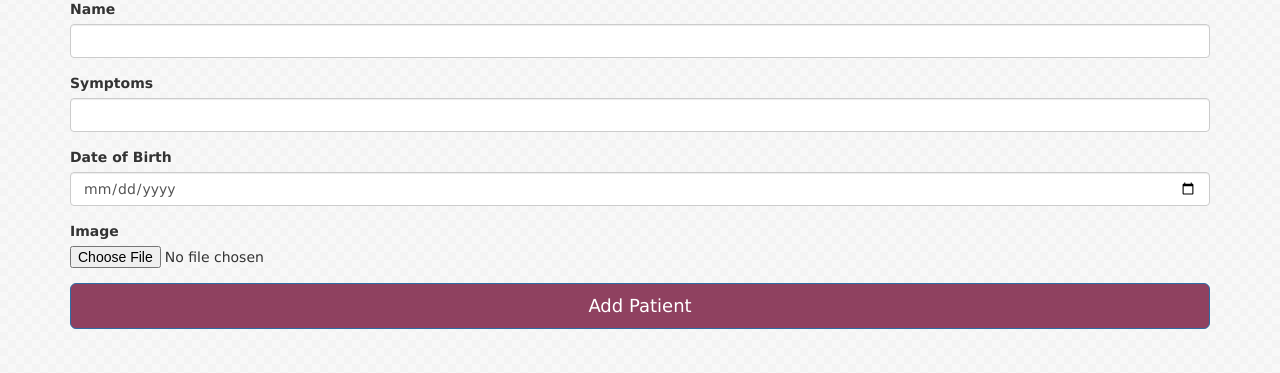
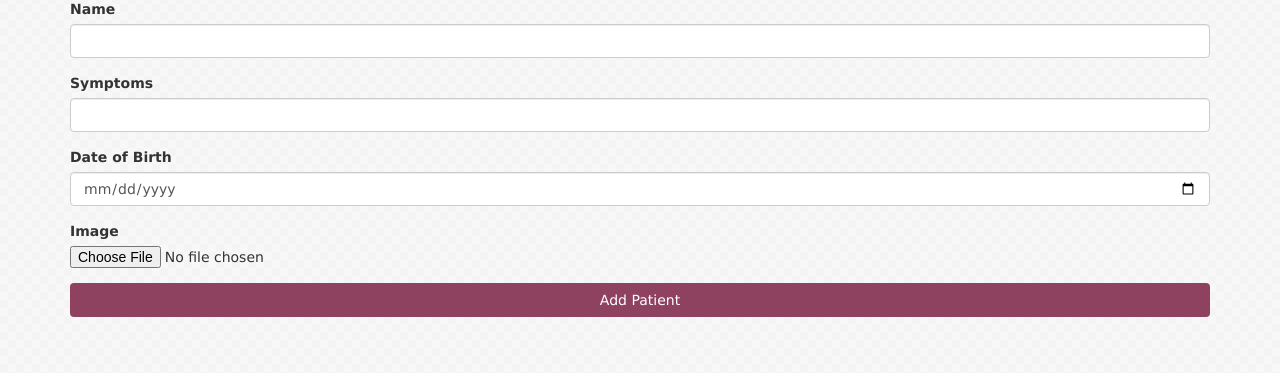
Before and after one commit to JakeDug/datascienceproject, a Flask app: page /addPatient in a window 1280 px wide. Shown: the part 220-593 px from the top of the page. Run offline with Flask 2, Linux system fonts and the light colour scheme; the visitor is signed in with stand-in values (Sample User, id 1); some libraries are stand-ins or nearby versions.

Commit message:
changed the submit button to btn class

```diff
--- a/webapp/templates/addPatient.html
+++ b/webapp/templates/addPatient.html
@@ -30,7 +30,7 @@
     {{ wtf.form_field(form.dob) }}
     {{ wtf.form_field(form.img) }}
 
-    <button class="btn btn-lg btn-primary btn-block" type="submit"> Add Patient </button>
+    <button class="btn" type="submit"> Add Patient </button>
 
   </form>
 </div>
```
